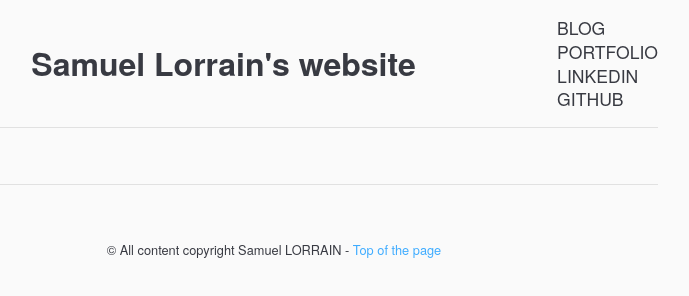
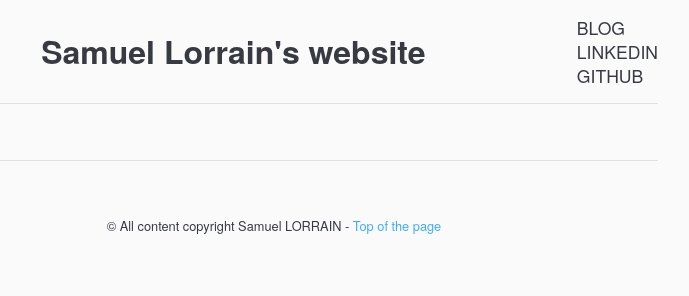
Before and after one commit to SamuelLorrain/blog, a website: page views/base.html in a window 1280 px wide. Shown: the whole page, without its empty margins (366-1055 px from the left). Drawn offline with nearby package versions, Linux system fonts and the light colour scheme; files that its build step writes are made by us from their sources.

Commit message:
delete portfolio page

```diff
--- a/index.js
+++ b/index.js
@@ -13,6 +13,7 @@
 // TODO https/ssl
 // TODO use strings in fs.writeStream & when sending response ?
 // TODO mesure performances
+// TODO minifining
 //
 
 const http = require("http");
--- a/package.json
+++ b/package.json
@@ -3,9 +3,7 @@
   "version": "1.0.0",
   "description": "",
   "main": "index.js",
-  "scripts": {
-    "test": "echo \"Error: no test specified\" && exit 1"
-  },
+  "scripts": {},
   "author": "",
   "license": "ISC",
   "dependencies": {
--- a/views/base.html
+++ b/views/base.html
@@ -17,7 +17,7 @@
                 <h1><a href="/index">Samuel Lorrain's website</a></h1>
                 <nav>
                     <li><a href="/blog">Blog</a></li>
-                    <li><a href="/portfolio">Portfolio</a></li>
+                    <!-- <li><a href="/portfolio">Portfolio</a></li> -->
                     <li><a target="_blank" rel="noopener noreferrer" href="https://www.linkedin.com/in/samuel-lorrain-017226187/">Linkedin</a></li>
                     <li><a target="_blank" rel="noopener noreferrer" href="https://github.com/SamuelLorrain">Github</a></li>
                 </nav>
```
